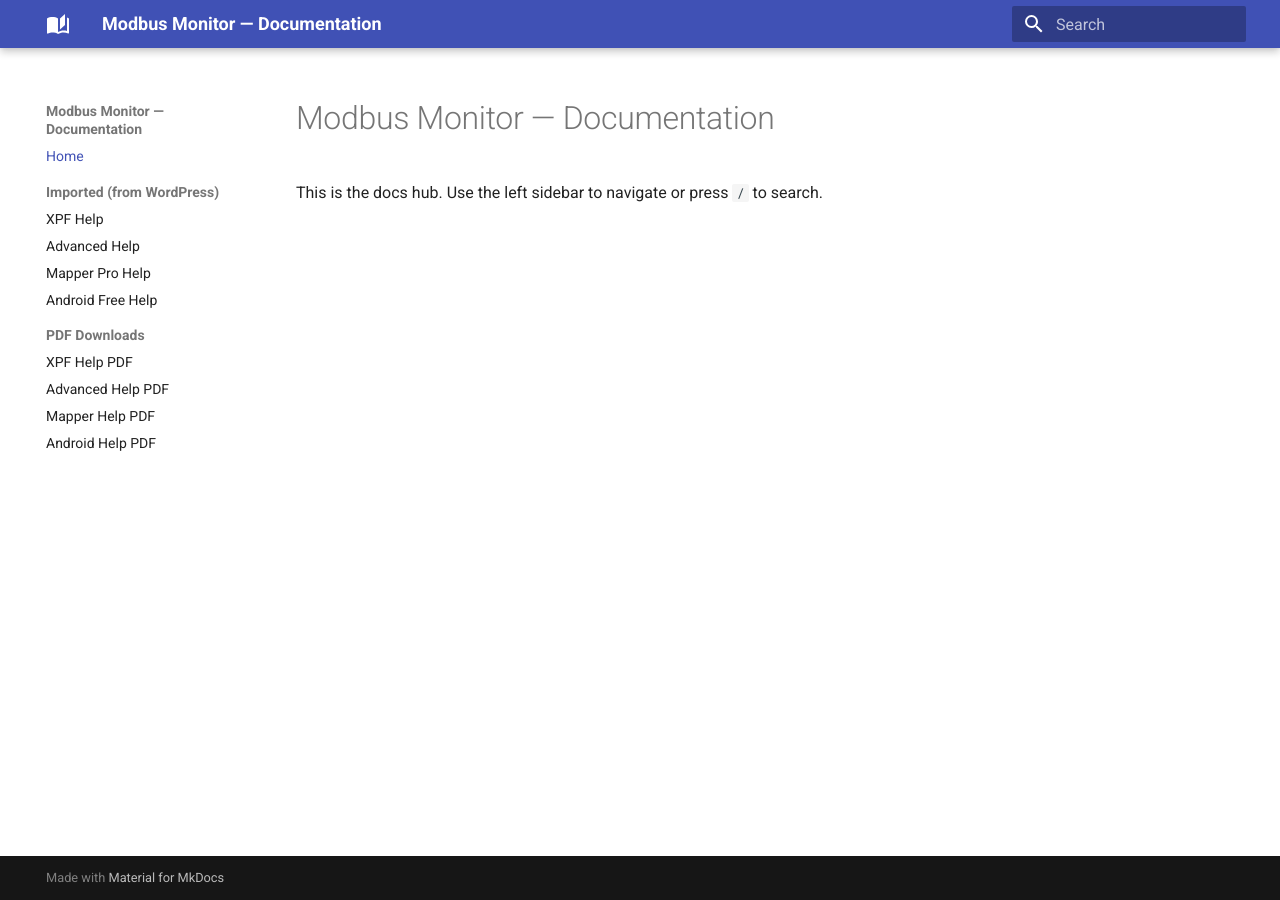
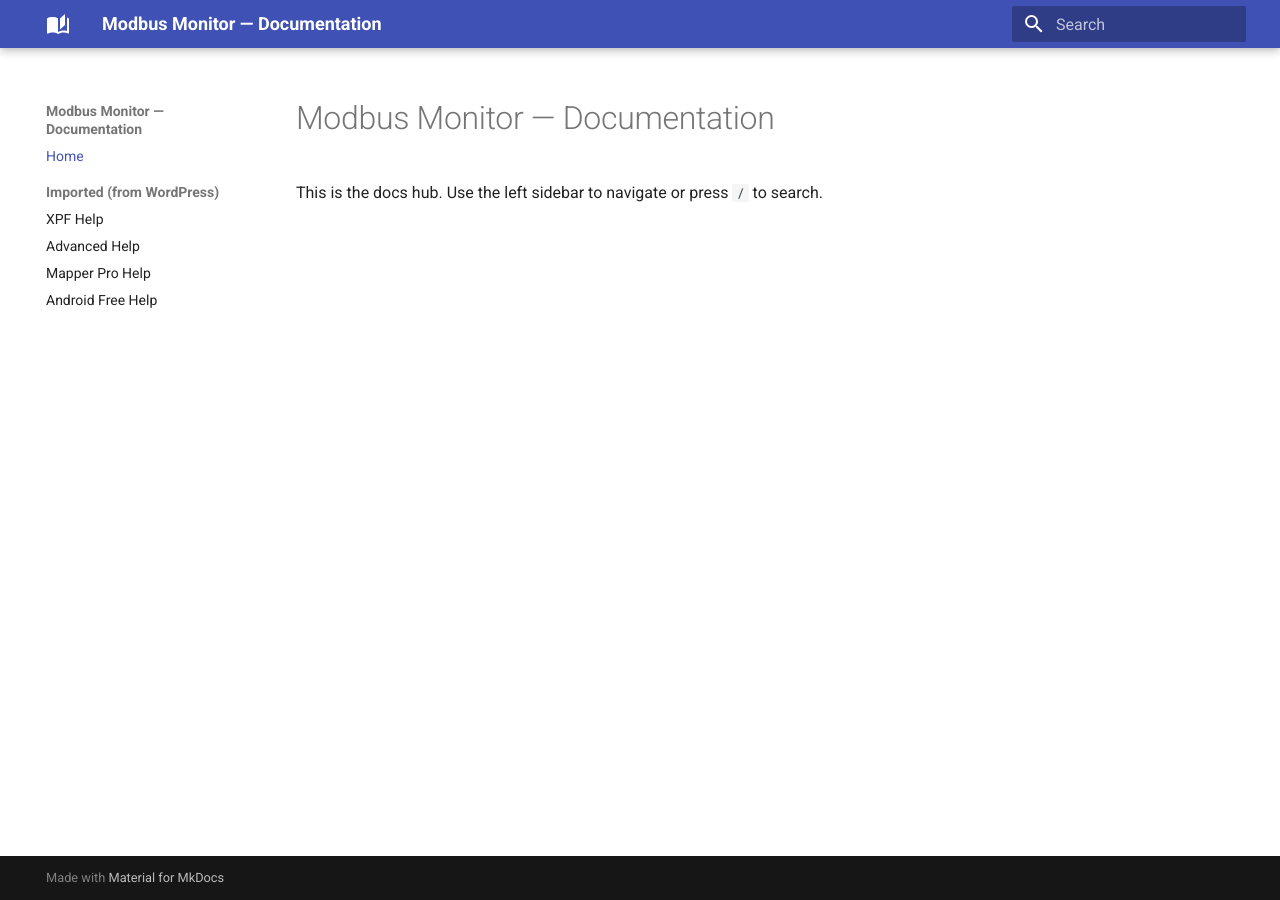
Before and after one commit to Modbus-Monitor/docs, an MkDocs documentation site: the page built from docs/index.md, in a window 1280 px wide. Built offline with MkDocs 1.6.1 and Material for MkDocs 9.7.7, drawn with Linux system fonts in a browser that asks for light colours.

Commit message:
Remove PDF Downloads from documentation
Removed PDF Downloads section from mkdocs.yml

```diff
--- a/mkdocs.yml
+++ b/mkdocs.yml
@@ -47,8 +47,3 @@ nav:
       - Advanced Help: imported/advanced-help.md
       - Mapper Pro Help: imported/mapper-help.md
       - Android Free Help: imported/android-help.md
-  - PDF Downloads:
-      - XPF Help PDF: pdfs/xpf-help.pdf
-      - Advanced Help PDF: pdfs/advanced-help.pdf
-      - Mapper Help PDF: pdfs/mapper-help.pdf
-      - Android Help PDF: pdfs/android-help.pdf
```
